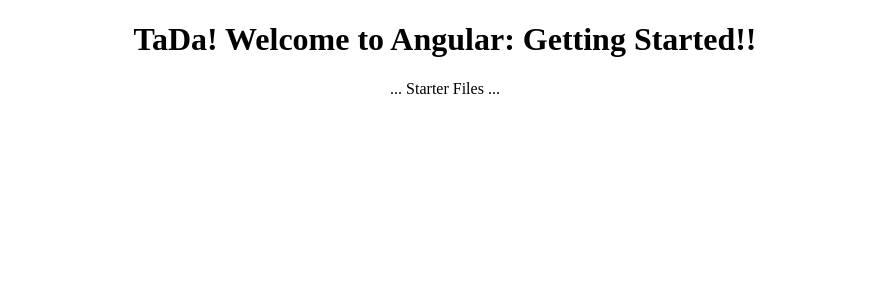
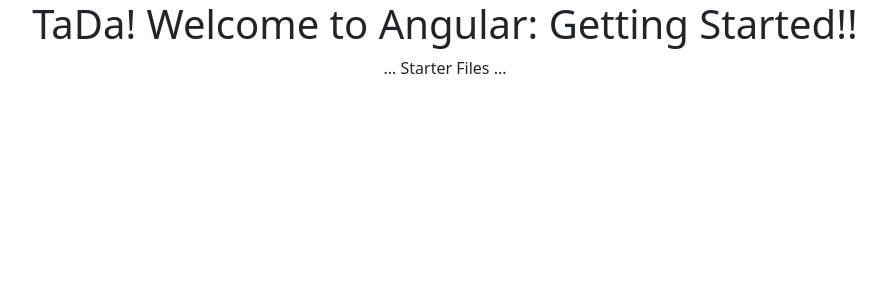
Before and after one commit to Jules000/APM-Products-manager, an Angular app: page / in a window 1280 px wide. Shown: the top 300 px of the page, without its empty margins (195-1081 px from the left). Built offline with nearby package versions, Linux system fonts and the light colour scheme.

Commit message:
this commit will add the link to the bootstrap and fontawesome libraries

```diff
--- a/src/styles.css
+++ b/src/styles.css
@@ -1,4 +1,6 @@
 /* You can add global styles to this file, and also import other style files */
+@import "~bootstrap/dist/css/bootstrap.min.css";
+@import "~font-awesome/css/font-awesome.min.css"
 div.card-header {
  font-size: large;
 }
```
